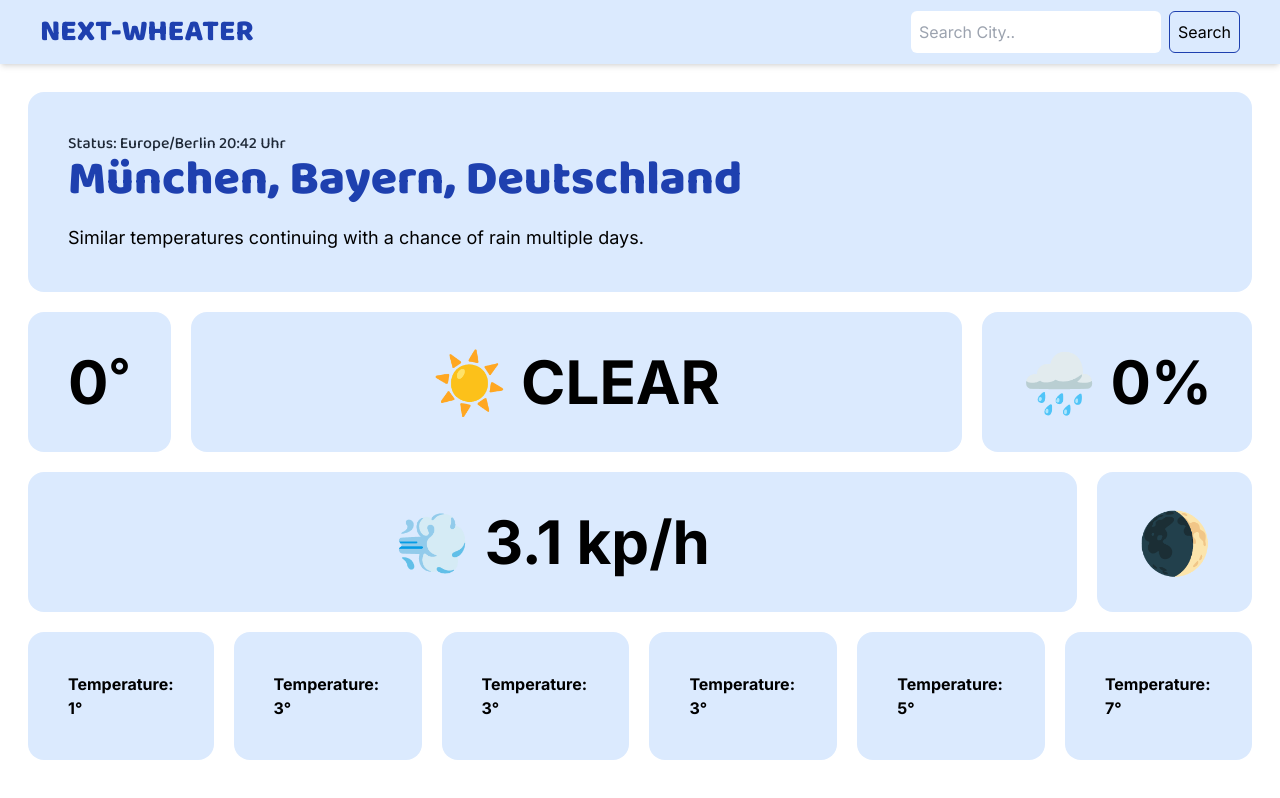
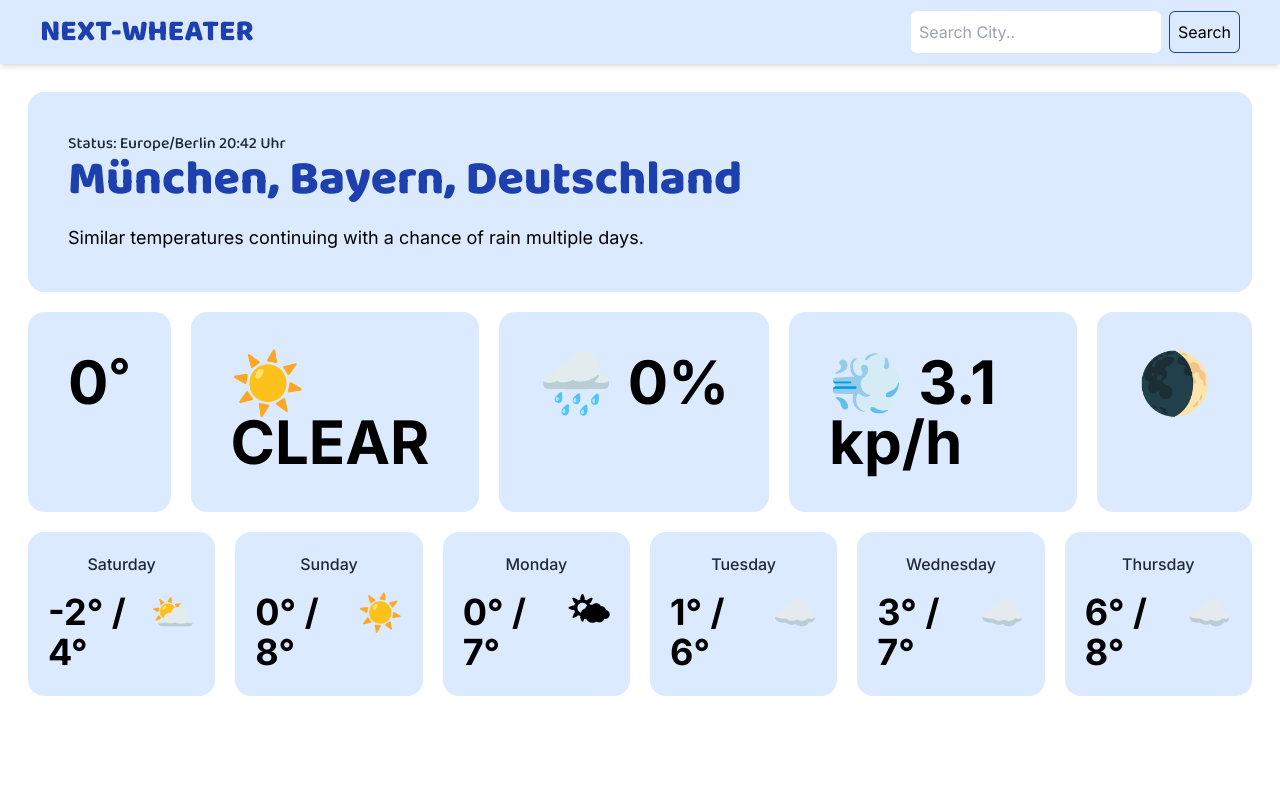
Before and after one commit to bwfront/wheater-next-js, a Next.js app: page /1 in a window 1280 px wide. Built offline with nearby package versions, Linux system fonts and the light colour scheme.

Commit message:
Render FutureWheate

```diff
--- a/app/[city]/page.tsx
+++ b/app/[city]/page.tsx
@@ -29,7 +29,6 @@ export default function Page({ params }: { params: { city: string } }) {
     <div className="m-7 flex flex-col gap-5">
       <WheaterInfoTop wheaterData={wheaterData} />
       <CurrentWeather wheaterData={wheaterData} />
-
       <FutureWheater wheaterData={wheaterData} />
     </div>
   );
@@ -123,14 +122,28 @@ function cloudCoverReturn(cloudCoverPerc: number, rainPerc: number) {
   if (cloudCoverPerc <= 10) {
     return "☀️ Clear";
   } else if (cloudCoverPerc <= 30) {
-    return "🌤️ Mostly Sunny";
+    return "🌤️ Sunny"; //Mostly
   } else if (cloudCoverPerc <= 50) {
-    return "⛅ Partly Cloudy";
+    return "⛅ Cloudy";  //Partly
   } else if (cloudCoverPerc <= 70) {
-    return "🌥️  Mostly Cloudy";
+    return "🌥️  Cloudy"; //Mostly
   } else if (cloudCoverPerc <= 100) {
     return "☁️ Cloudy";
   }
+}
+
+function timeEpochToDayReturn(timeEpoch: number) {
+  const days = [
+    "Sunday",
+    "Monday",
+    "Tuesday",
+    "Wednesday",
+    "Thursday",
+    "Friday",
+    "Saturday",
+  ];
+  const date = new Date(timeEpoch * 1000);
+  return days[date.getDay()];
 }
 
 function WheaterInfoTop({ wheaterData }: { wheaterData: WeatherData }) {
@@ -158,7 +171,7 @@ function CurrentWeather({ wheaterData }: { wheaterData: WeatherData }) {
           {wheaterData.current.temp} <div className="text-5xl">°</div>
         </div>
       </div>
-      <div className="bg-blue-100 p-10 rounded-2xl flex-shrink-0 grow flex justify-center uppercase font-bold">
+      <div className="bg-blue-100 p-10 rounded-2xl flex-shrink-0 grow flex justify-center uppercase font-bold basis-0">
         <div className="text-6xl flex items-start">
           {cloudCoverReturn(
             wheaterData.current.cloudcover,
@@ -171,7 +184,7 @@ function CurrentWeather({ wheaterData }: { wheaterData: WeatherData }) {
           🌧️ {wheaterData.current.precip}%
         </div>
       </div>
-      <div className="bg-blue-100 p-10 rounded-2xl flex-shrink-0 grow flex justify-center font-bold">
+      <div className="bg-blue-100 p-10 rounded-2xl flex-shrink-0 grow flex justify-center font-bold basis-0">
         <div className="text-6xl flex items-start">
           💨 {wheaterData.current.windgust} kp/h
         </div>
@@ -190,15 +203,21 @@ function FutureWheater({ wheaterData }: { wheaterData: WeatherData }) {
     return <div>Loading...</div>;
   }
   return (
-    <div className="flex gap-5">
+    <div className="flex gap-5 flex-wrap">
       {Object.keys(wheaterData.futureDays).map((dayKey: string) => {
         const day = wheaterData.futureDays[dayKey];
         return (
           <div
             key={dayKey}
-            className="bg-blue-100 p-10 rounded-2xl flex grow font-bold"
+            className="bg-blue-100 p-5 pb-6 rounded-2xl flex grow font-bold flex-col items-center basis-0"
           >
-            <div>Temperature: {day.temp}°</div>
+            <div className="text-base font-medium text-gray-800">
+              {timeEpochToDayReturn(day.timeEpoch)}
+            </div>
+            <div className="flex mt-4 gap-5">
+              <div className="text-4xl">{day.tempmin}° / {day.tempmax}°</div>
+              <div className="text-4xl"> {(cloudCoverReturn(day.cloudcover, day.precip))?.slice(0, 2)}</div>
+            </div>
           </div>
         );
       })}
```
Lines whose indentation alone changed are shown as unchanged.
